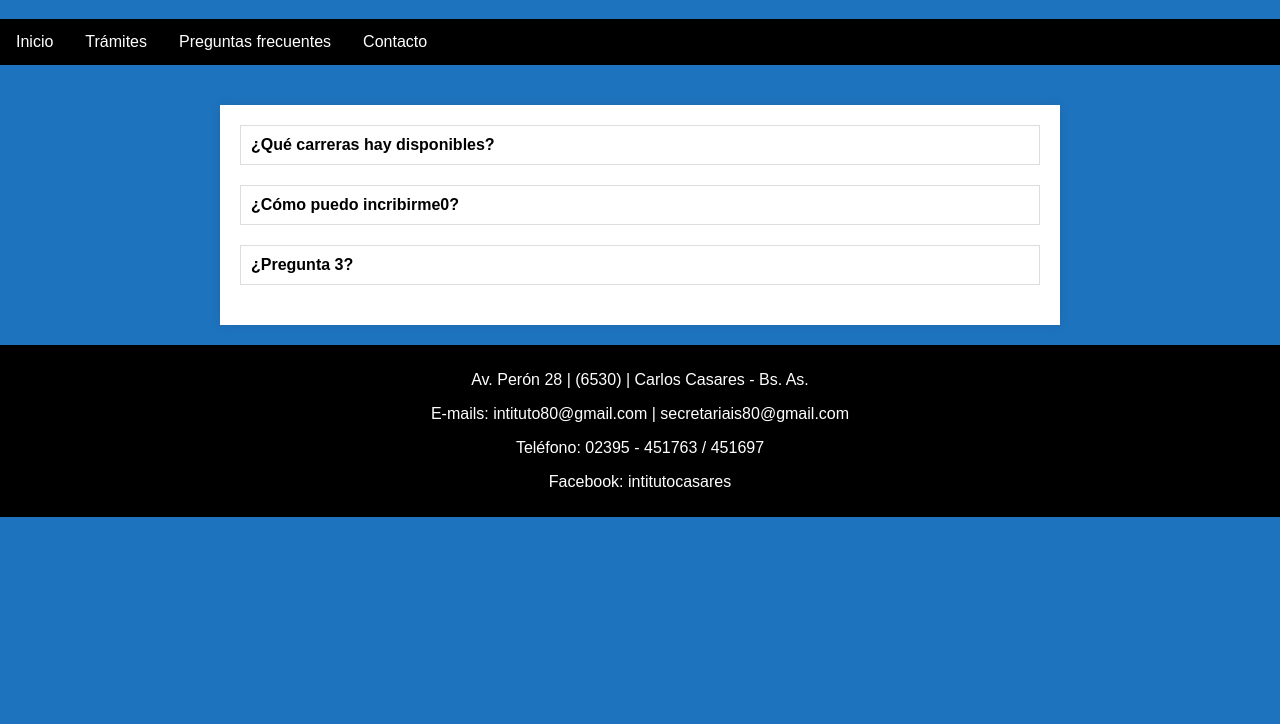
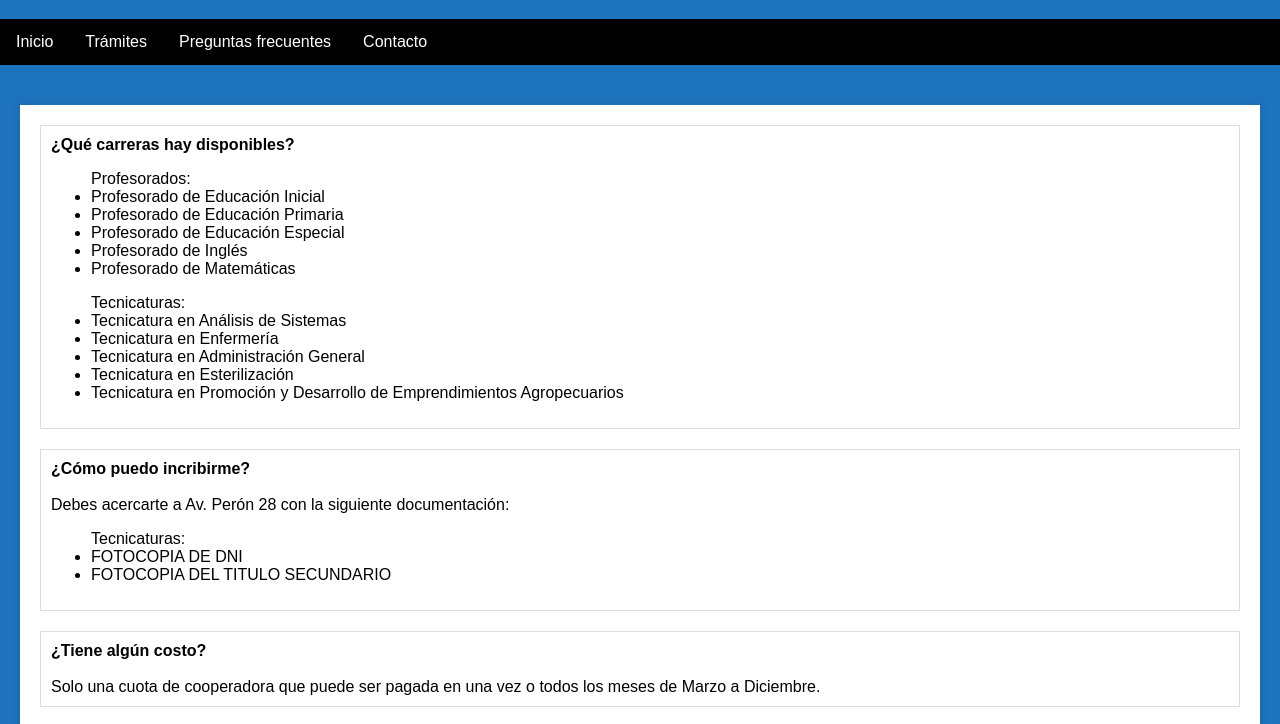
Before and after one commit to Syr4x/incripcion_examenes, a plain HTML site: page preguntas.html in a window 1280 px wide. Shown: the part 61-785 px from the top of the page. Drawn offline with Linux system fonts and the light colour scheme.

Commit message:
termiada preguntas frecuentes, ahora estoy con trámites

```diff
--- a/css/index.css
+++ b/css/index.css
@@ -41,6 +41,7 @@ nav li a:hover {
 }
 
 
+
 h2 {
     color: #333;
 }
@@ -60,21 +61,29 @@ h2 {
 
 img {
     width: 100%;
+    justify-content: center;
 }
 
 .img_noticias {
     width: 500px;
 }
 
+
+
 .noticias-izq {
     background-color: #fff;
-    justify-content: center;
     align-items: center;
     width: 70%;
     height: 100%;
     margin: 10px;
     padding: 10px;
 
+}
+
+article{
+    align-items: center;
+    display: flex; /* tuve que poner display: flex porque el display: block no me dejaba aplicar la propiedad justify-content */
+    flex-direction: column; /* por defecto ordena en fila, con el flex-direction: column le indico que ordene por columna */
 }
 
 .aside {
@@ -98,9 +107,8 @@ img {
 
 /*preguntas frecuentes */
 
-.faq-container {
-    max-width: 800px;
-    margin: 20px auto;
+.pf-container {
+    margin: 20px;
     background-color: #fff;
     padding: 20px;
     box-shadow: 0 0 10px rgba(0, 0, 0, 0.1);
@@ -119,5 +127,5 @@ img {
 }
 
 .resp {
-    display: none;
+
 }
--- a/preguntas.html
+++ b/preguntas.html
@@ -22,18 +22,44 @@
         </nav>
     </header>
 
-    <div class="faq-container">
+    <div class="pf-container">
         <div class="preguntas">
             <div class="preg">¿Qué carreras hay disponibles?</div>
-            <div class="resp">respuesta 1</div>
+            <div class="resp">
+
+                <ul>Profesorados:
+                    <li>Profesorado de Educación Inicial</li>
+                    <li>Profesorado de Educación Primaria</li>
+                    <li>Profesorado de Educación Especial</li>
+                    <li>Profesorado de Inglés</li>
+                    <li>Profesorado de Matemáticas</li>
+                </ul>
+                <ul>Tecnicaturas:
+                    <li>Tecnicatura en Análisis de Sistemas</li>
+                    <li>Tecnicatura en Enfermería</li>
+                    <li>Tecnicatura en Administración General</li>
+                    <li>Tecnicatura en Esterilización </li>
+                    <li>Tecnicatura en Promoción y Desarrollo de Emprendimientos Agropecuarios</li>
+                </ul>
+
+            </div>
         </div>
         <div class="preguntas">
-            <div class="preg">¿Cómo puedo incribirme0?</div>
-            <div class="resp">respuesta 2</div>
+            <div class="preg">¿Cómo puedo incribirme?</div> <br>
+            <div class="resp">Debes acercarte a Av. Perón 28 con la siguiente documentación:
+                <ul>Tecnicaturas:
+                    <li>FOTOCOPIA DE DNI</li>
+                    <li>FOTOCOPIA DEL TITULO SECUNDARIO </li>
+                </ul>
+            </div>
         </div>
         <div class="preguntas">
-            <div class="preg">¿Pregunta 3?</div>
-            <div class="resp">Respuesta 3</div>
+            <div class="preg">¿Tiene algún costo?</div> <br>
+            <div class="resp">Solo una cuota de cooperadora que puede ser pagada en una vez o todos los meses de Marzo a Diciembre.</div>
+        </div>
+        <div class="preguntas">
+            <div class="preg">¿Hay carreras modalidad online?</div> <br>
+            <div class="resp">Por el momento no contamos con carreras de modalidad online.</div>
         </div>
     </div>
 
```
Also changed, not shown: contacto.html (+2 -2 lines), index.html (+1 -2 lines), tramites.html (+53 -0 lines).
